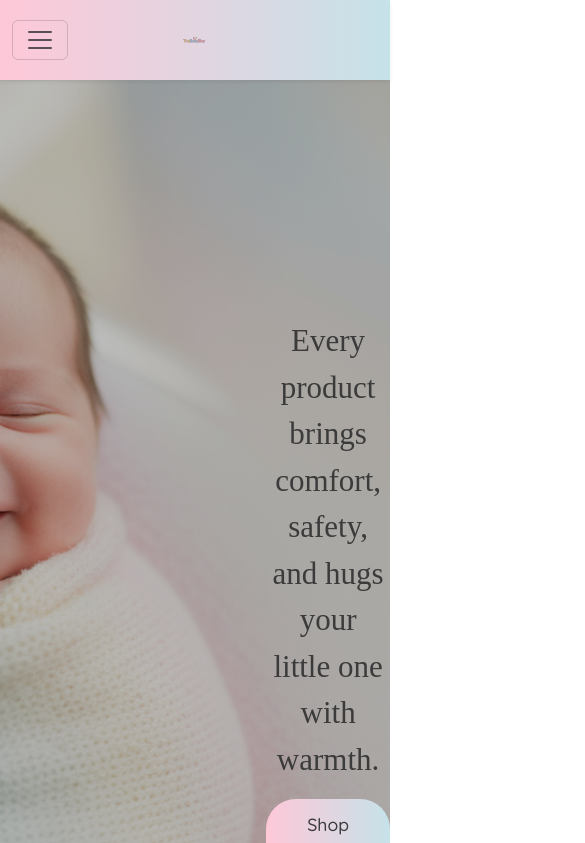
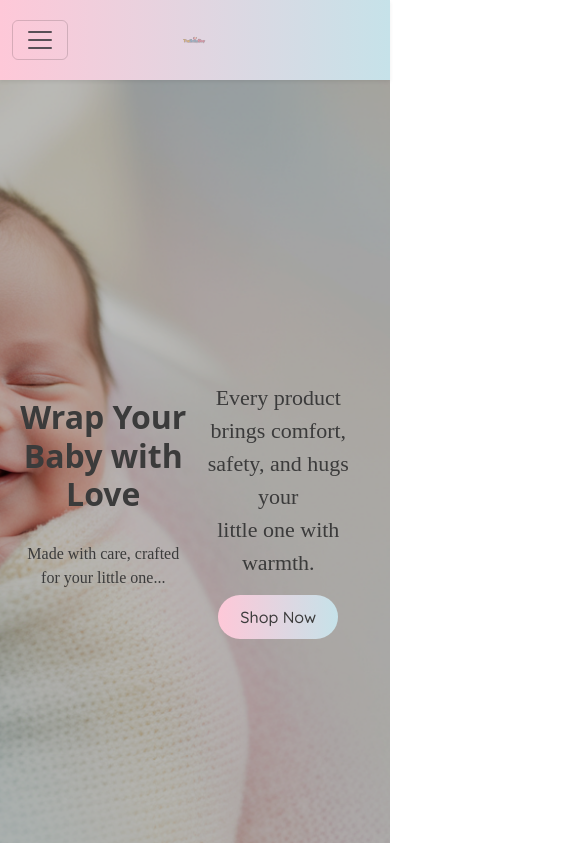
Before and after one commit to sukrta-cloud9/Babystore_frontend, a React (Vite) app: page / in a window 390 px wide. Shown: the top 843 px of the page, 585 px wide, since content can reach past the window. Built offline with nearby package versions, Linux system fonts and the light colour scheme; a web font is replaced by a local one.

Commit message:
mediaquerry

```diff
--- a/src/components/Hero1.css
+++ b/src/components/Hero1.css
@@ -89,3 +89,42 @@
         transform: translateY(-4px);
         box-shadow: 0 6px 15px rgba(0, 0, 0, 0.2);
       }
+
+
+
+
+@media (max-width: 768px) {
+
+  .hero-section {
+    height: auto;
+    min-height: 100vh;
+    padding: 40px 20px;
+    background-position: center;
+  }
+
+  .hero-content {
+    padding-left: 0 !important;
+    padding-bottom: 0 !important;
+    text-align: center;
+  }
+
+  .hero-content h1 {
+    font-size: 2rem;
+  }
+
+  .hero-content p {
+    font-size: 1rem;
+  }
+
+  .content2 {
+    margin-left: 0 !important;
+    margin-bottom: 0 !important;
+    font-size: 22px;
+    text-align: center;
+  }
+
+  .pastel-btn {
+    font-size: 1rem;
+    padding: 10px 22px;
+  }
+}
```
